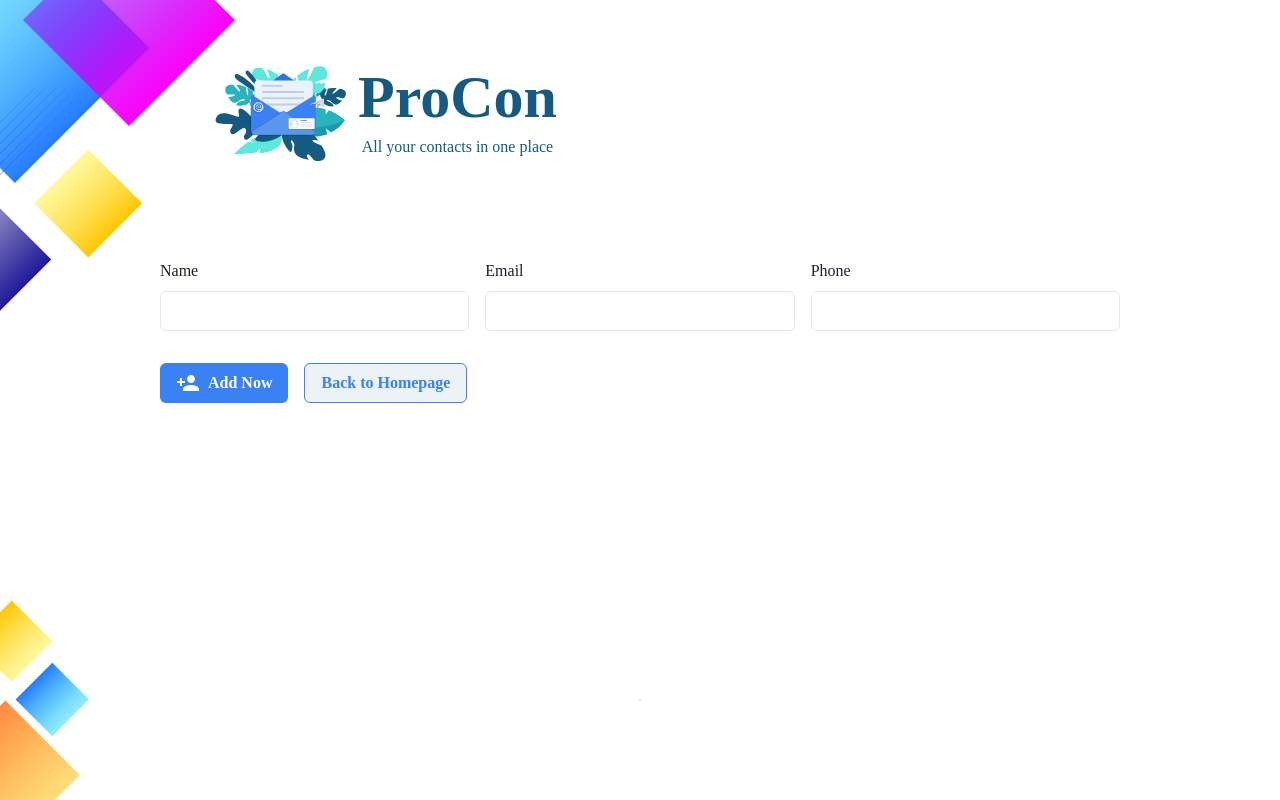
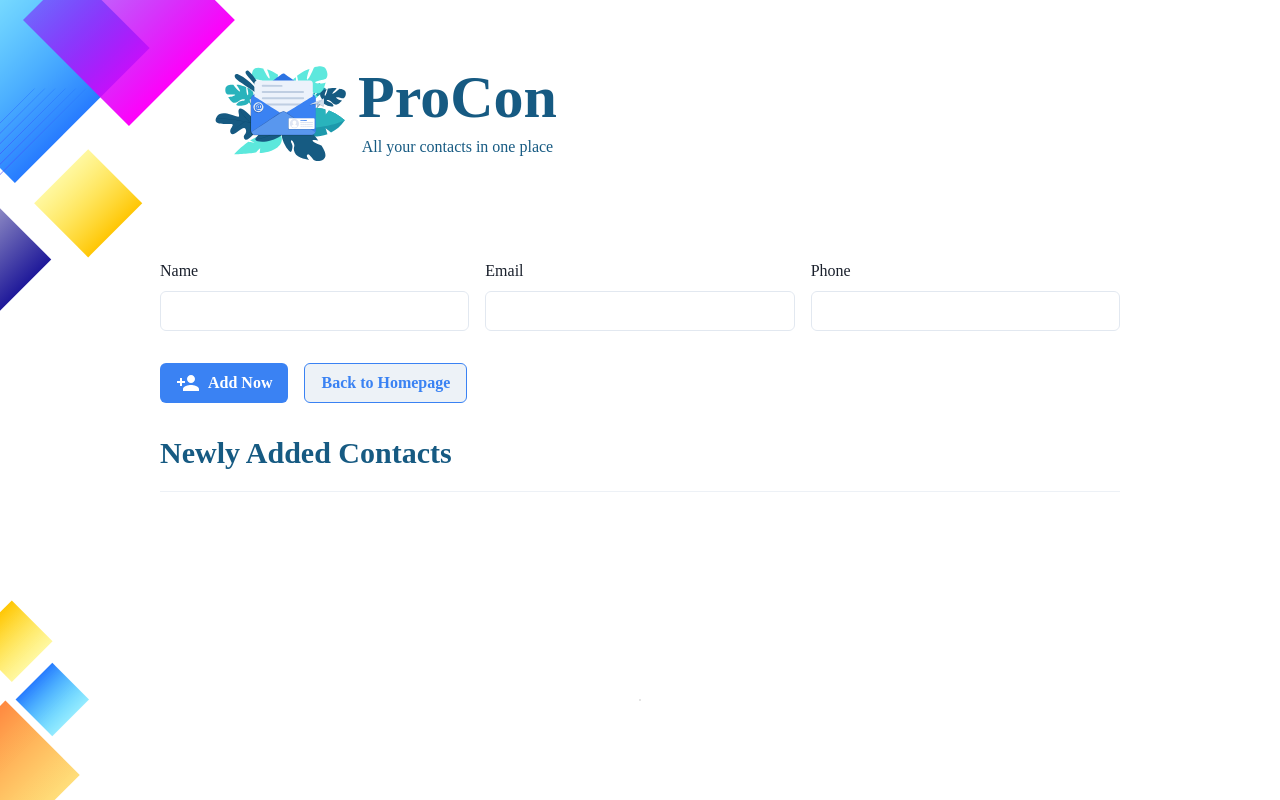
Before and after one commit to Khongchai/accenture-react-assessment, a React (Create React App) app in the folder react-assessment-front/: page /add in a window 1280 px wide. Built offline with nearby package versions, Linux system fonts and the light colour scheme.

Commit message:
about to refactor edit mode

```diff
--- a/react-assessment-front/src/components/AddContactForm.tsx/index.tsx
+++ b/react-assessment-front/src/components/AddContactForm.tsx/index.tsx
@@ -9,22 +9,23 @@ import fetch from "../../utils/fetch";
 import getFieldErrorConditions from "../../utils/getFieldErrorConditions";
 import { InputField } from "./CustomField";
 
-interface indexProps {}
+interface indexProps {
+  setNewlyAddedList: React.Dispatch<React.SetStateAction<Contact[]>>;
+}
 
-const AddContactForm: React.FC<indexProps> = ({}) => {
+const AddContactForm: React.FC<indexProps> = ({ setNewlyAddedList }) => {
   return (
     <Formik
       initialValues={{ name: "", email: "", phone: "" }}
       onSubmit={async (values, { setFieldError, setSubmitting }) => {
-        //prettier-ignore
-
         const errorExist = getError(values, setFieldError);
         if (!errorExist)
           fetch(
             "http://localhost:3000/contacts",
             "POST",
             JSON.stringify(values)
-          ).then(() => {
+          ).then((newlyAddedContact) => {
+            setNewlyAddedList((list) => [...list, newlyAddedContact]);
             setSubmitting(false);
           });
       }}
--- /dev/null
+++ b/react-assessment-front/src/components/NewlyAddedList/index.tsx
@@ -0,0 +1,20 @@
+import { Box, Divider, Heading } from "@chakra-ui/react";
+import React, { useState } from "react";
+import Contact from "../../types/Contact";
+
+interface indexProps {
+  newlyAddedList: Contact[];
+}
+
+const NewlyAddedList: React.FC<indexProps> = ({ newlyAddedList }) => {
+  return (
+    <Box>
+      <Heading as="h2" size="lg">
+        Newly Added Contacts
+      </Heading>
+      <Divider margin="1.25rem 0" />
+    </Box>
+  );
+};
+
+export default NewlyAddedList;
--- a/react-assessment-front/src/pages/Add.tsx
+++ b/react-assessment-front/src/pages/Add.tsx
@@ -1,27 +1,19 @@
-import {
-  Box,
-  Button,
-  Flex,
-  FormControl,
-  FormErrorMessage,
-  FormLabel,
-  Img,
-  Input,
-} from "@chakra-ui/react";
-import React from "react";
-import { Link } from "react-router-dom";
-import SecondaryBorderStyledButton from "../StyledElements/SecondaryBorderStyledButton";
-import { Formik, Field, Form } from "formik";
-import SecondaryBackgroundStyledButton from "../StyledElements/SecondaryBackgroundStyledButton";
+import { Stack } from "@chakra-ui/react";
+import React, { useState } from "react";
 import AddContactForm from "../components/AddContactForm.tsx";
+import NewlyAddedList from "../components/NewlyAddedList";
+import Contact from "../types/Contact";
 
 interface AddProps {}
 
 const Add: React.FC<AddProps> = ({}) => {
+  const [newlyAddedList, setNewlyAddedList] = useState<Contact[]>([]);
+
   return (
-    <Box padding="2rem" height="100%">
-      <AddContactForm />
-    </Box>
+    <Stack spacing="2rem" padding="2rem" height="100%">
+      <AddContactForm setNewlyAddedList={setNewlyAddedList} />
+      <NewlyAddedList newlyAddedList={newlyAddedList} />
+    </Stack>
   );
 };
 
```
Also changed, not shown: react-assessment-front/src/components/GlobalStores/EditModeToggleStore.ts (added, +13 -0 lines), 1 other file (tests, documents, lock files or other folders).
